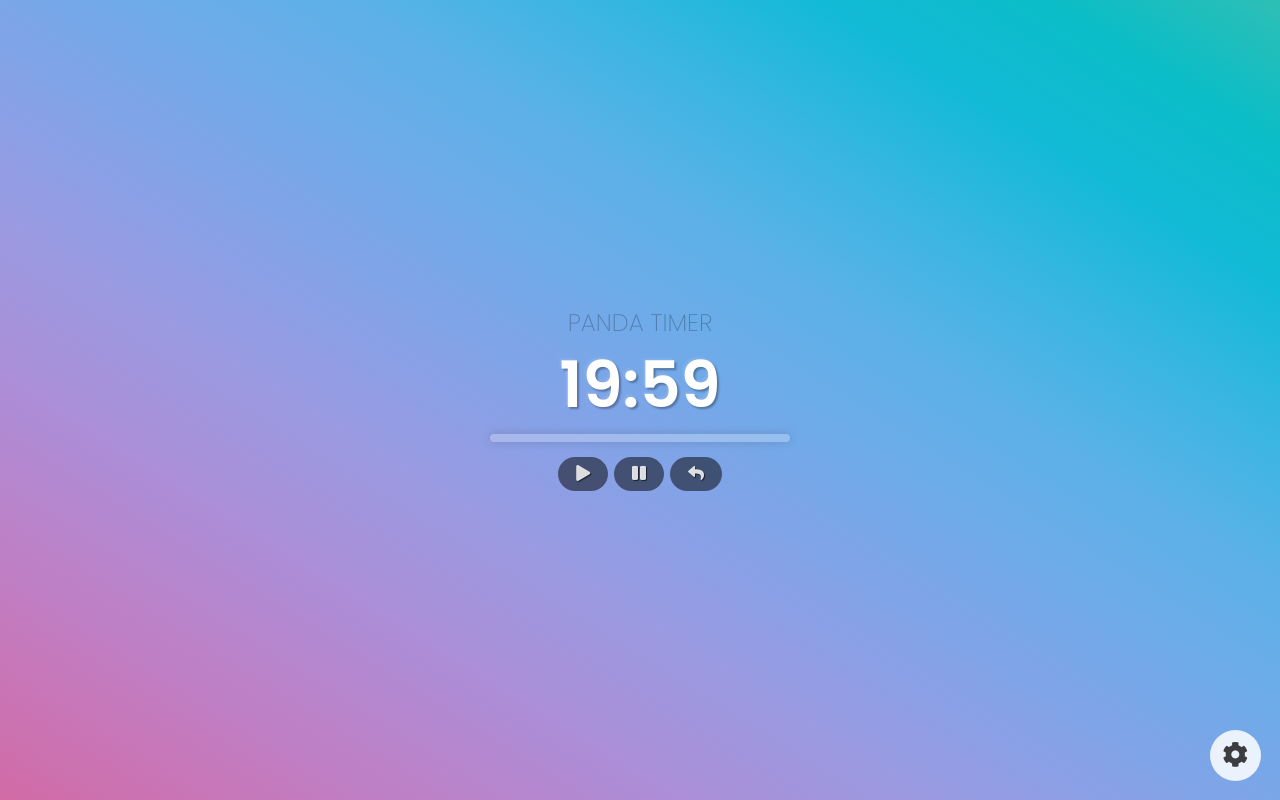
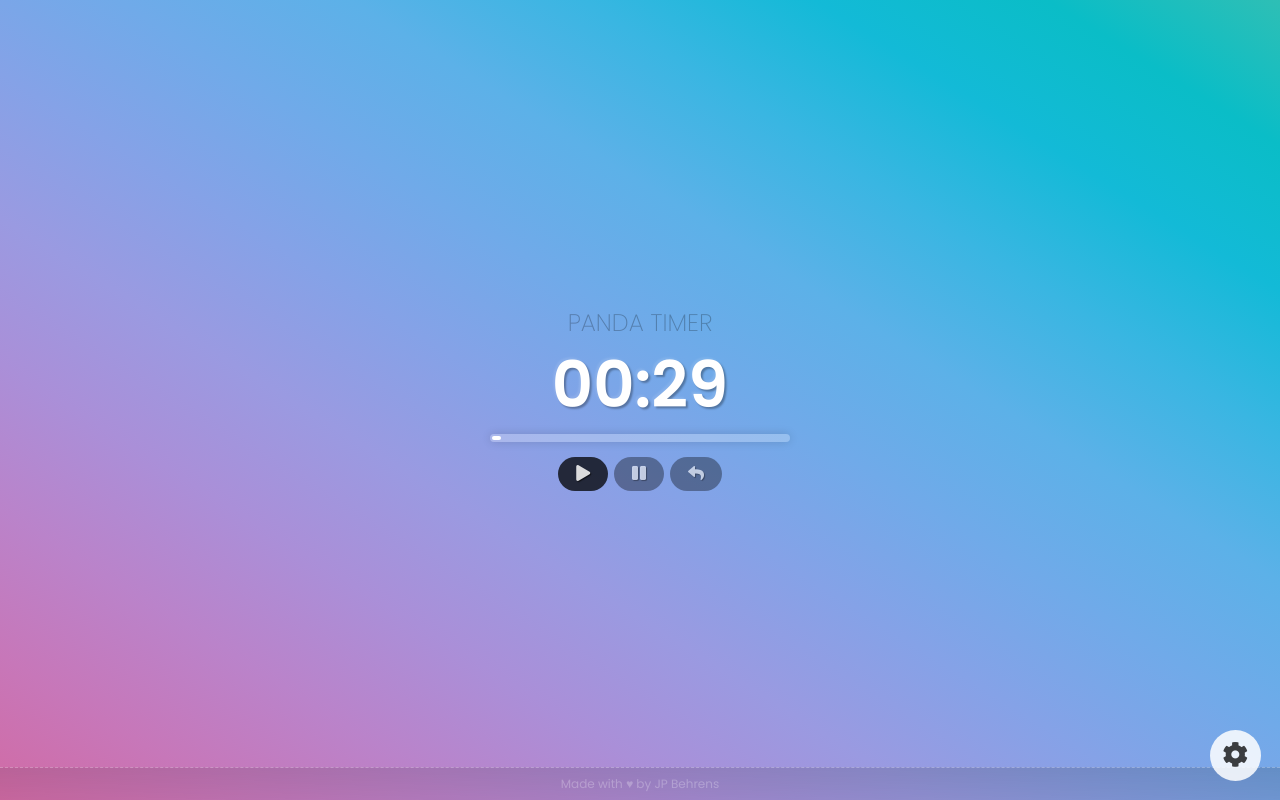
Before and after one commit to behrens-de/timer, a plain HTML site: page index.html in a window 1280 px wide. Both pictures are taken after a click on the button 583 px from the left and 474 px from the top of the page. Drawn offline with nearby package versions, Linux system fonts and the light colour scheme.

Commit message:
refactor some code

```diff
--- a/index.html
+++ b/index.html
@@ -19,7 +19,7 @@
     <h1 class="timername">DemoTimer</h1>
     <div class="time">00:30</div>
     <div class="time-line"><div class="time-line-in"></div></div>
-    <div class="controlls">
+    <div class="controls">
       <button data-btn="start"><i class="fas fa-play"></i></button>
       <button data-btn="pause"><i class="fas fa-pause"></i></button>
       <button data-btn="reset"><i class="fas fa-reply"></i></button>
@@ -51,6 +51,8 @@
 
   <div class="add-btn"><i class="fas fa-cog"></i></div>
 
+  <footer>Made with &hearts; by JP Behrens </footer>
+
   <script src="./script.js"></script>
 
 </body>
--- a/script.js
+++ b/script.js
@@ -94,16 +94,20 @@ class Timer {
 }
 
 
-const pandaTimer = new Timer({});
+const pandaTimer = new Timer({duration: 30});
 
 // init the display
 pandaTimer.display();
 // control buttons
 const controls = document.querySelectorAll('button');
-
+const clearControls = ()=>{
+  controls.forEach(btn => btn.classList.remove('active'));
+}
 // Start, Stopp and Reset Timer
 controls.forEach((button) => {
   button.addEventListener("click", () => {
+    clearControls();
+    button.classList.add('active');
     pandaTimer[button.dataset.btn]();
   });
 });
@@ -147,6 +151,7 @@ function newTimerInfo() {
   pandaTimer.duration = duration;
   pandaTimer.reset();
   pandaTimer.display();
+  clearControls();
   editBTN.click();
 
 }
--- a/style.css
+++ b/style.css
@@ -48,7 +48,7 @@ body {
   justify-content: center;
 }
 
-.controlls button {
+.controls button {
   padding: 8px 18px;
   background: rgba(0, 0, 0, 0.5);
   border: none;
@@ -57,22 +57,29 @@ body {
   font-weight: 200;
   margin: 0 .05rem;
   border-radius: 2rem;
+  opacity: .7;
 }
 
-.controlls button:hover{
+.controls button:hover{
     background: rgba(0, 0, 0, 0.75);
 }
 
+.controls button.active{
+  opacity: 1;
+  background: rgba(0, 0, 0, 0.75);
+}
+
 .edit-timer{
-  height: 100vh;
+  height: 70vh;
   width: 100vw;
   position: fixed;
-  top: 0;
-  left: 0;
+  top: 5rem;
   display: flex;
   flex-direction: column;
   align-items: center;
   justify-content: center;
+  top: 15vh;
+  z-index: 500;
 }
 
 .new-timer{
@@ -88,6 +95,7 @@ left: calc(50% - 160px);
 box-shadow: 0 0 2.5rem rgba(0, 0, 0, 0.6);
 border-radius: 1.2rem;
 overflow: hidden;
+
 }
 
 .no-display{
@@ -124,6 +132,7 @@ overflow: hidden;
   color: rgba(0, 0, 0, 0.75);
   margin-top: calc(100vh - (5.6rem));
   transition: background-color, transform, margin .8s;
+  z-index: 200;
 
 }
 
@@ -220,3 +229,24 @@ color: #fff;
   margin: 2px;
   transition: all .6s;
 }
+
+footer{
+  width: 100%;
+  position: fixed;
+  height: 2rem;
+  line-height: 2rem;
+  bottom: 0;
+  right: 0;
+  color: rgba(255, 255, 255, 0.25);
+  font-size: 75%;
+  text-align: center;
+  border-top: 1px dashed rgba(255, 255, 255, 0.25);
+  background-image:linear-gradient(
+    to right top,
+    rgba(0, 0, 0, 0.05),
+    rgba(0, 0, 0, 0.10),
+    rgba(0, 0, 0, 0.15)
+  );
+  z-index: 100;
+
+}
```
